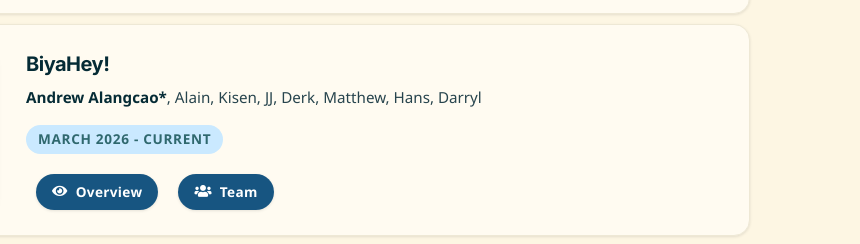
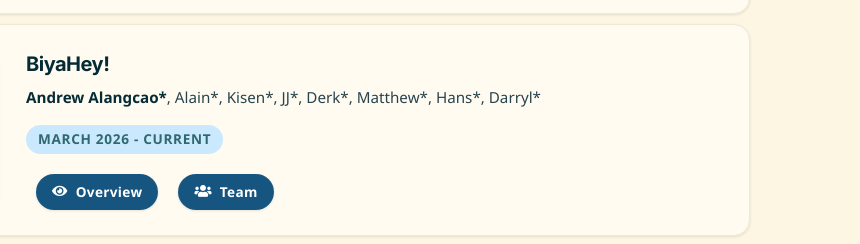
Before and after one commit to andrewhmir/andrewhmir.github.io, a plain HTML site: page index.html in a window 1280 px wide. Shown: the part 1322-1566 px from the top of the page, 420-1280 px from the left. Drawn offline with nearby package versions, Linux system fonts and the light colour scheme; some icons are missing.

Commit message:
Revised BiyaHey! contributions

```diff
--- a/index.html
+++ b/index.html
@@ -194,7 +194,7 @@
 				</video>
 				<div class="project-content">
 					<h4 class="project-title">BiyaHey!</h4>
-					<p class="project-authors"><strong>Andrew Alangcao*</strong>, Alain, Kisen, JJ, Derk, Matthew, Hans, Darryl</p>
+					<p class="project-authors"><strong>Andrew Alangcao*</strong>, Alain*, Kisen*, JJ*, Derk*, Matthew*, Hans*, Darryl*</p>
 					<span class="project-venue">March 2026 - Current</span>
 					<div class="link-group">
 						<button class="btn-popup" onclick="openPopup('project2', 'overview')">
```
